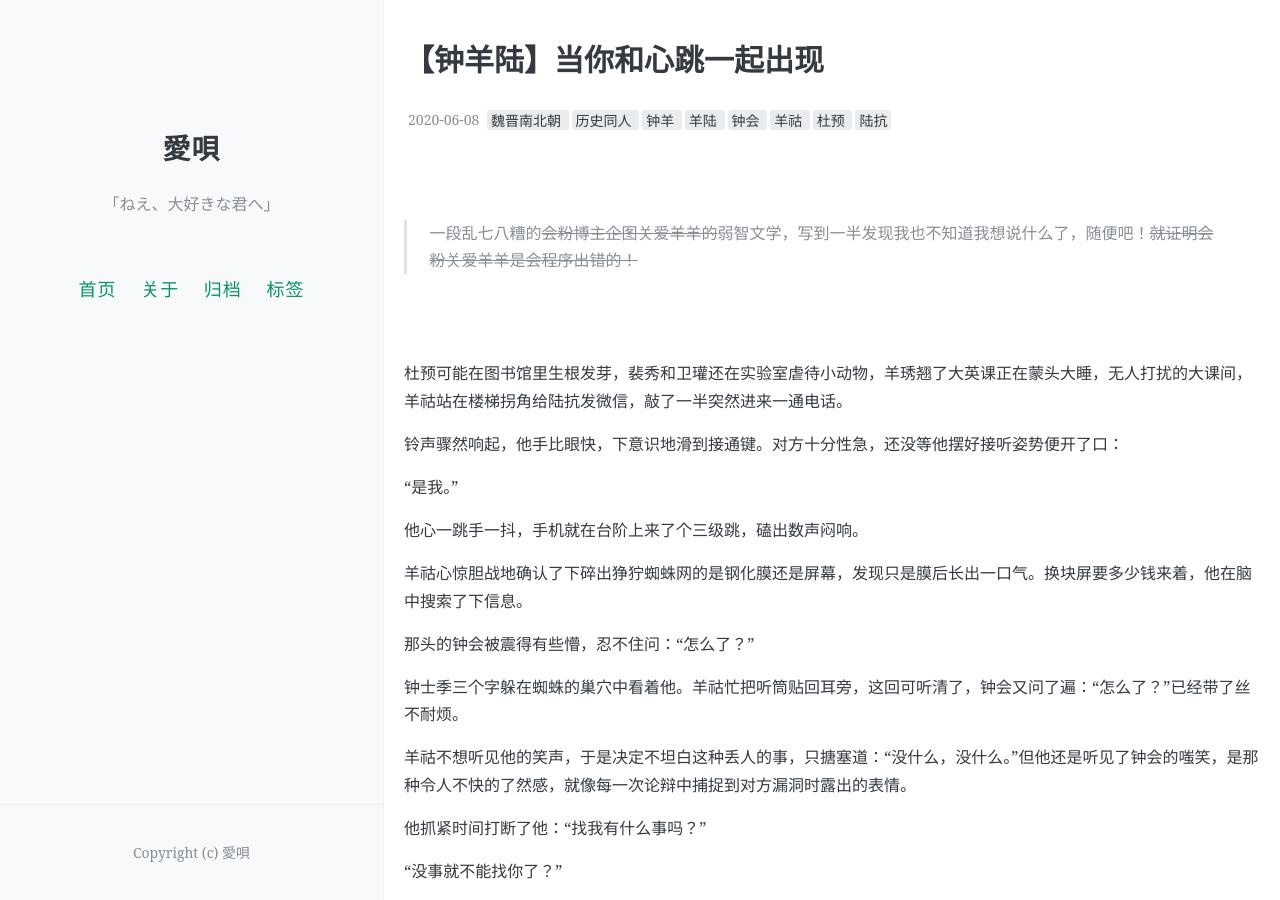
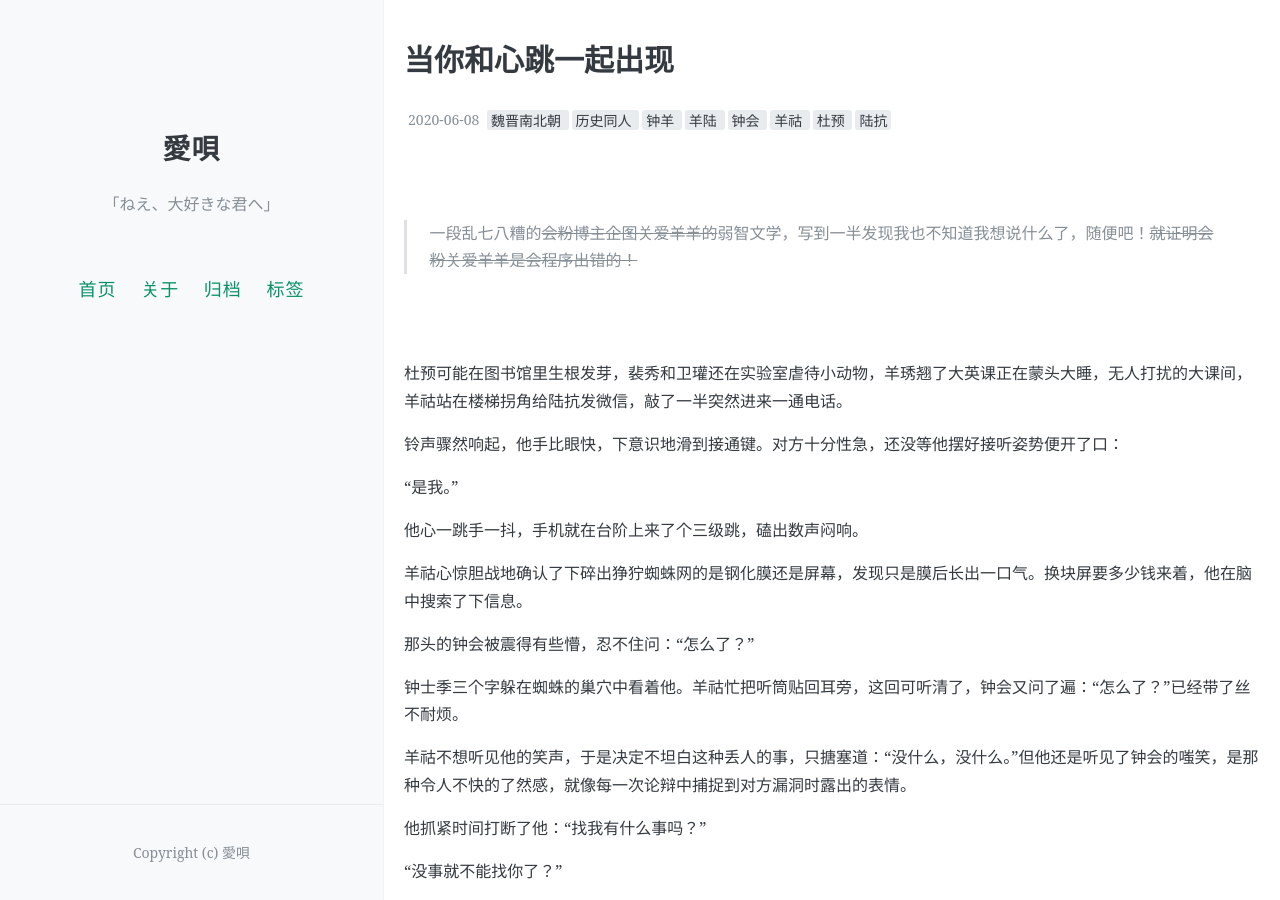
Before and after one commit to aiuta264/aiuta, a Jekyll site: the page built from _posts/2020-06-08-dangnihexintiaoyiqichuxian.md, in a window 1280 px wide and 900 px high. Built offline with Jekyll 4.4.1, drawn with Linux system fonts in a browser that asks for light colours; comment, search, counter and statistics services are not loaded.

Commit message:
Update 2020-06-08-dangnihexintiaoyiqichuxian.md

```diff
--- a/_posts/2020-06-08-dangnihexintiaoyiqichuxian.md
+++ b/_posts/2020-06-08-dangnihexintiaoyiqichuxian.md
@@ -1,6 +1,6 @@
 ---
 layout: post
-title: 【钟羊陆】当你和心跳一起出现
+title: 当你和心跳一起出现
 date: 2020-06-08
 Author: 愛唄
 categories:
```
